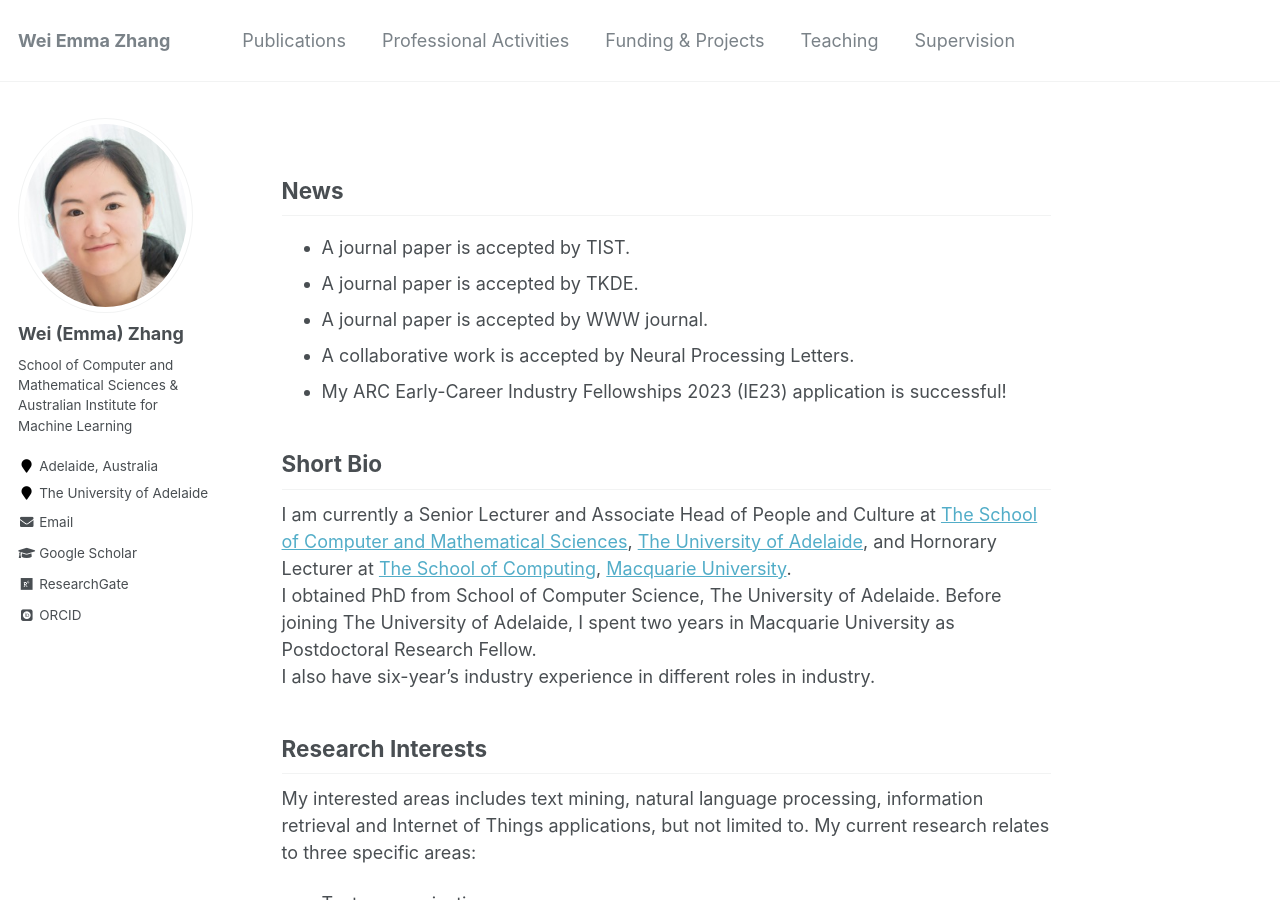
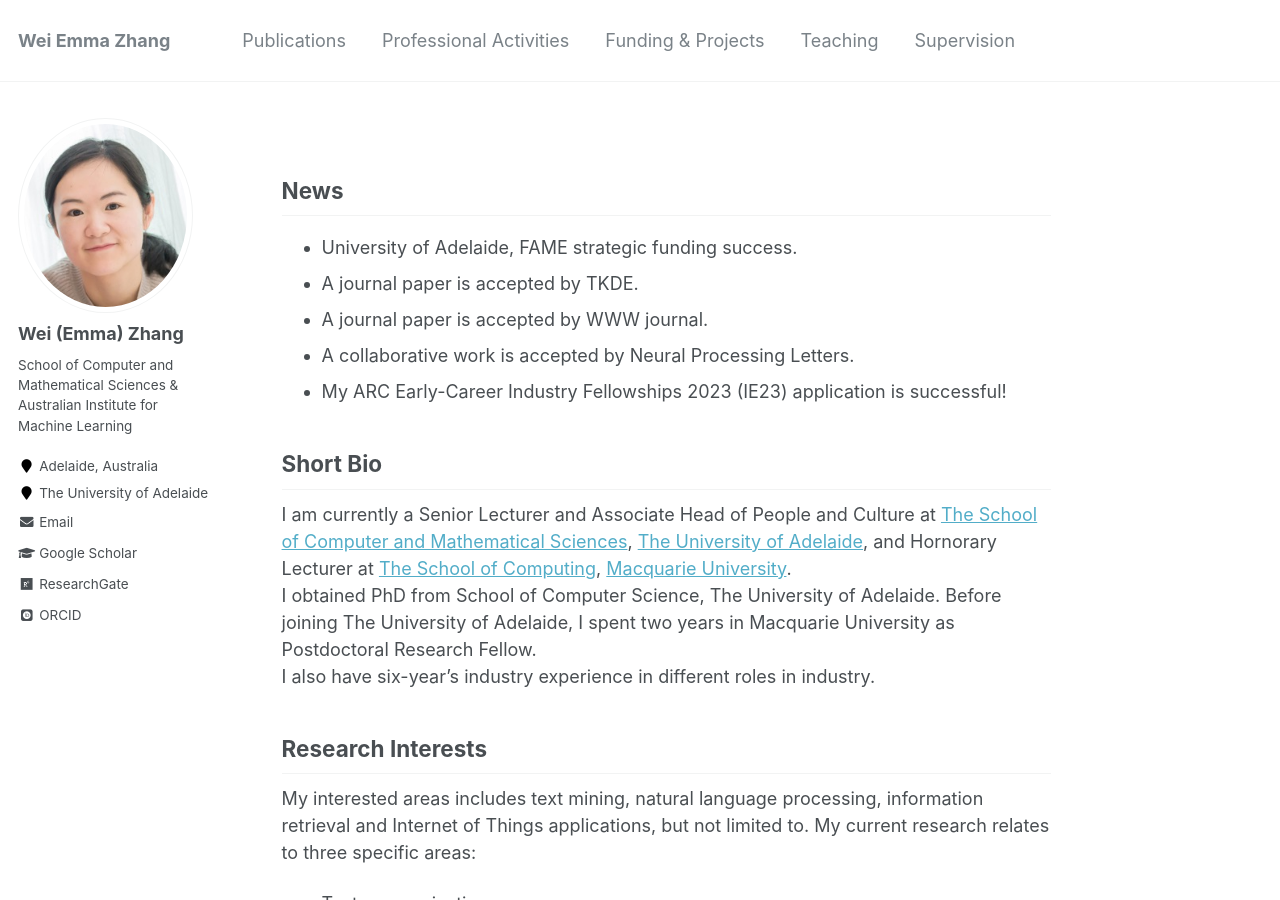
Before and after one commit to weiezhang/weiezhang.github.io, a Jekyll site: the page built from _pages/about.md, in a window 1280 px wide and 900 px high. Built offline with Jekyll 4.4.1, drawn with Linux system fonts in a browser that asks for light colours; some web fonts are replaced.

Commit message:
Update about.md

```diff
--- a/_pages/about.md
+++ b/_pages/about.md
@@ -9,7 +9,7 @@ redirect_from:
 ---
 
 ## News
-* A journal paper is accepted by TIST.
+* University of Adelaide, FAME strategic funding success.
 * A journal paper is accepted by TKDE.
 * A journal paper is accepted by WWW journal.
 * A collaborative work is accepted by Neural Processing Letters.
```
